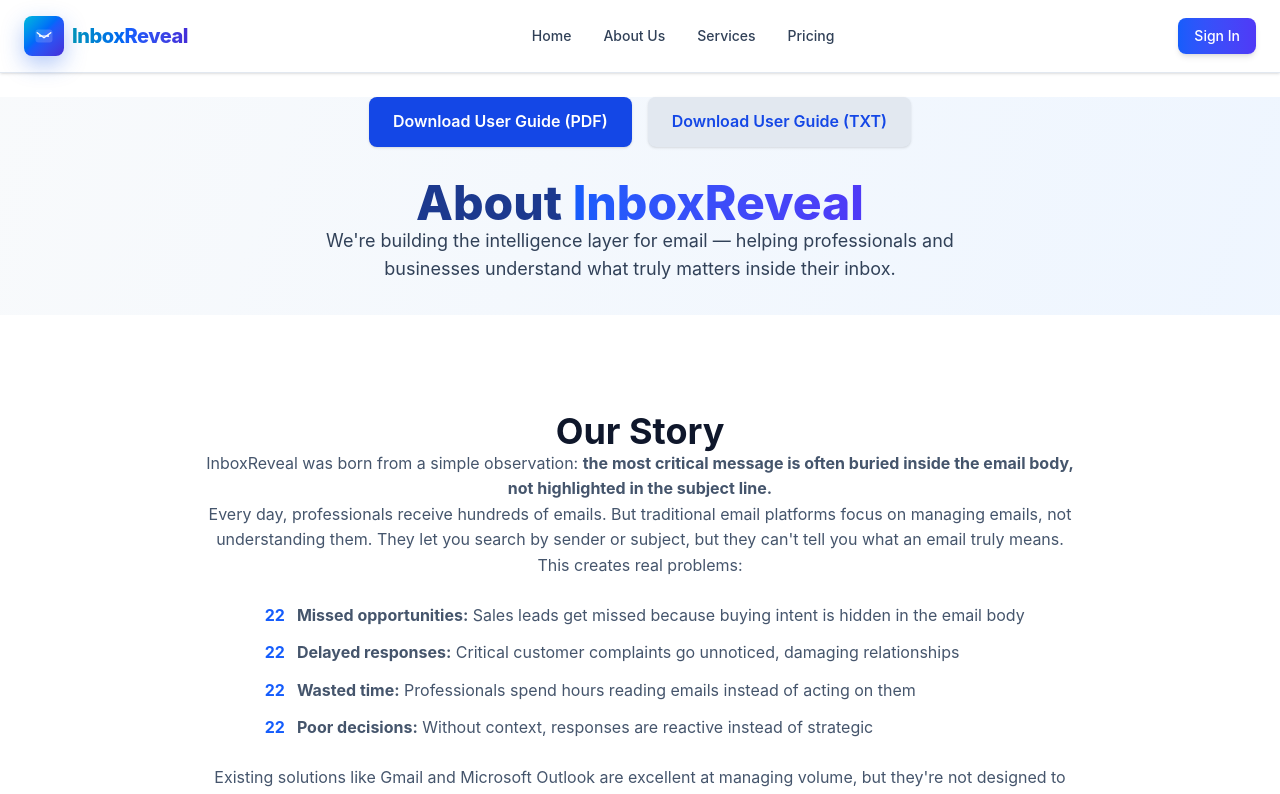
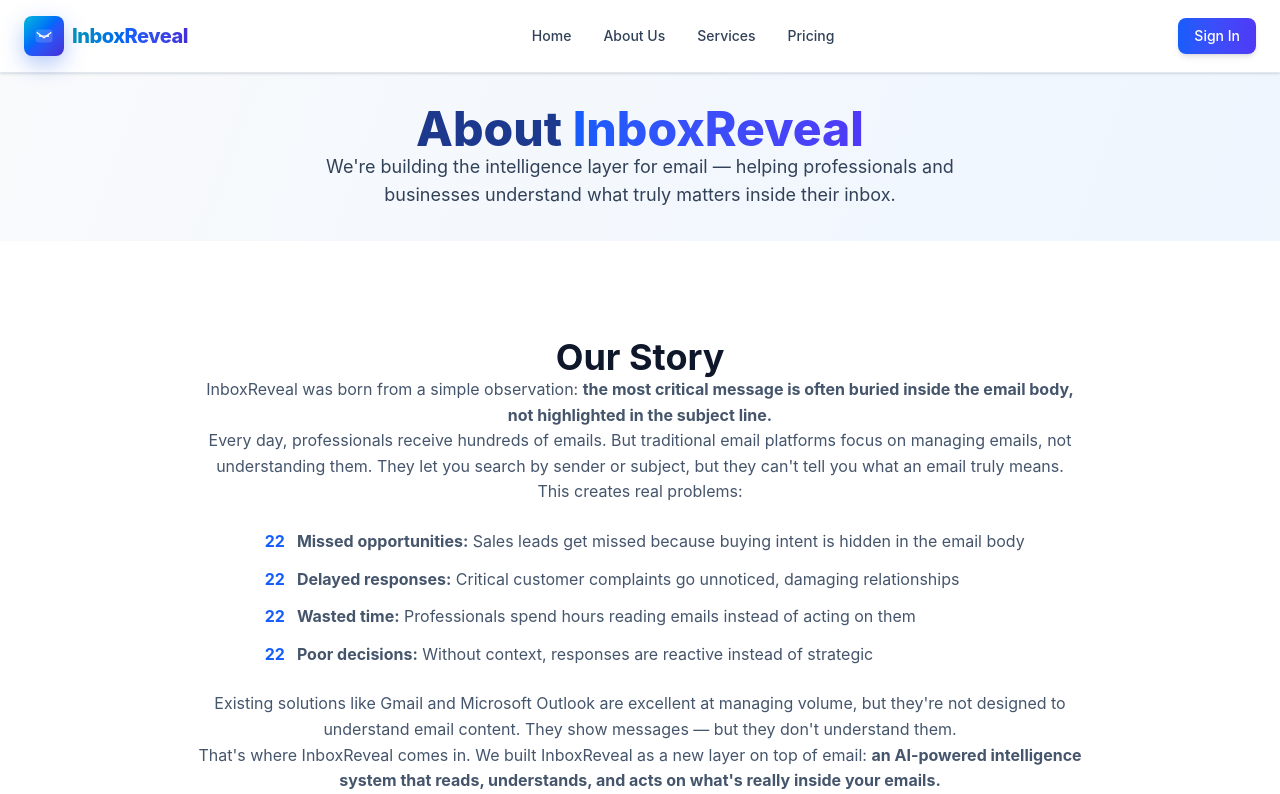
Before and after one commit to abraraslam/inboxreveal, a Next.js app: page /about in a window 1280 px wide. Shown: the top 794 px of the page. Built offline with nearby package versions, Linux system fonts and the light colour scheme; no server answers.

Commit message:
Remove user guide download links from top of About page

```diff
--- a/app/(marketing)/about/page.tsx
+++ b/app/(marketing)/about/page.tsx
@@ -9,22 +9,6 @@ export default function About() {
     <>
       <Navigation />
       <main className="min-h-screen bg-gradient-to-br from-slate-50 via-blue-50 to-slate-50">
-        <div className="flex justify-center mt-6">
-          <a
-            href="/UserGuide.pdf"
-            className="px-6 py-3 bg-blue-700 text-white rounded-lg font-semibold shadow hover:bg-blue-800 transition mr-4"
-            download
-          >
-            Download User Guide (PDF)
-          </a>
-          <a
-            href="/UserGuide.txt"
-            className="px-6 py-3 bg-slate-200 text-blue-700 rounded-lg font-semibold shadow hover:bg-slate-300 transition"
-            download
-          >
-            Download User Guide (TXT)
-          </a>
-        </div>
         {/* Hero Section */}
         <section className="mx-auto max-w-4xl px-4 py-8">
           <h1 className="mb-4 text-center text-3xl font-extrabold text-blue-900 sm:text-4xl md:text-5xl">
```
